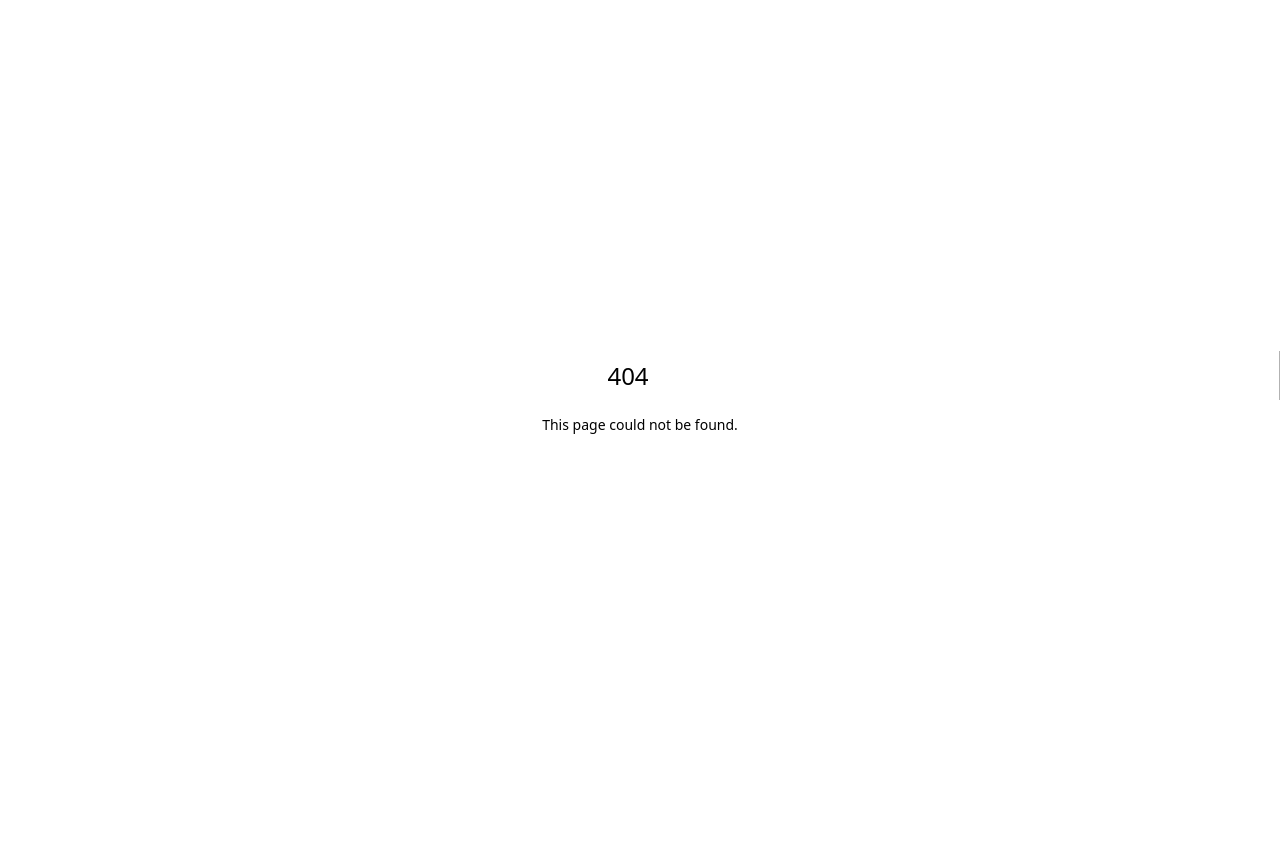
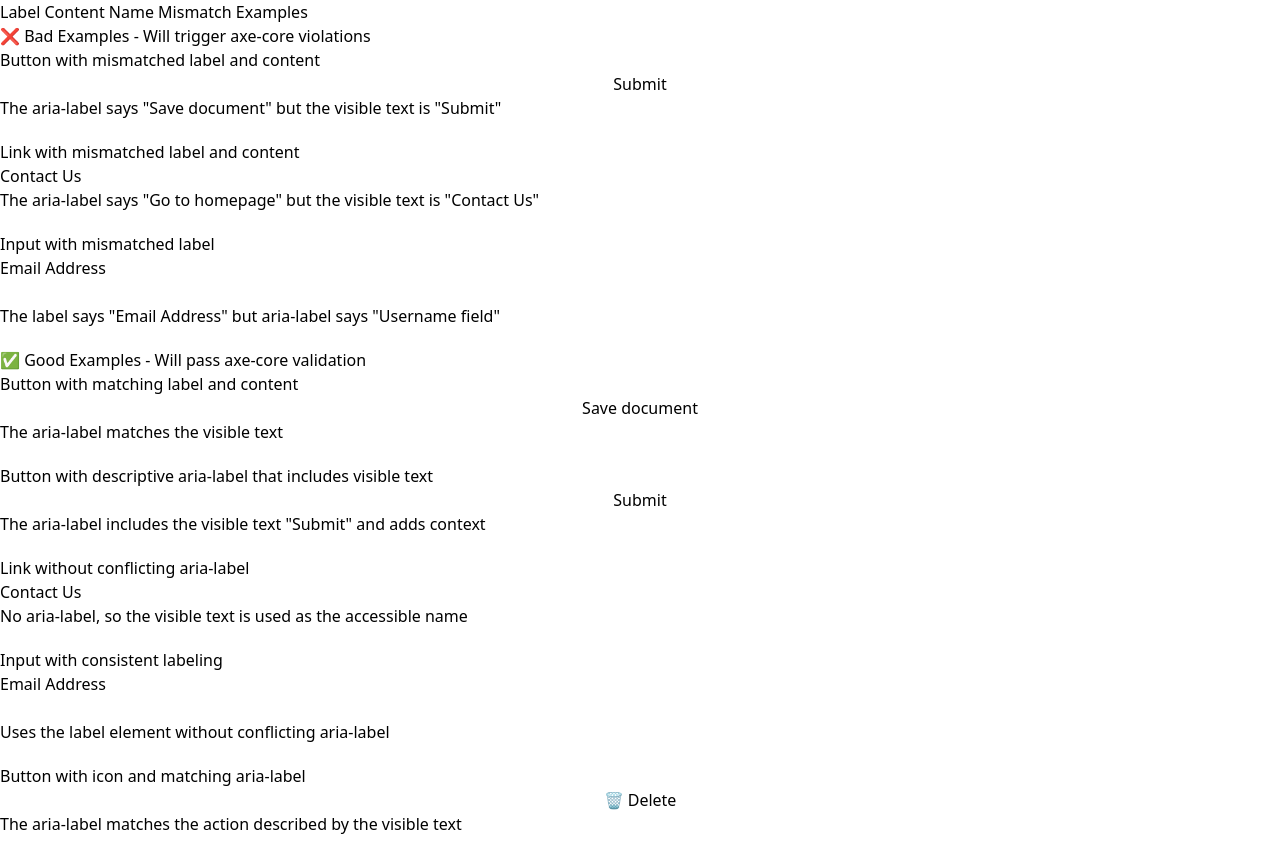
Before and after one commit to test-party/guinea-pig-next, a Next.js app: page /label-content-name-mismatch in a window 1280 px wide. Before the commit this address had no page. Before the commit the page ends 800 px from the top, so only its background shows below. Built offline with nearby package versions, Linux system fonts and the light colour scheme.

Commit message:
Label Content Name Mismatch

```diff
--- /dev/null
+++ b/src/app/label-content-name-mismatch/page.tsx
@@ -0,0 +1,71 @@
+//http://localhost:3000/label-content-name-mismatch
+'use client'
+import React from 'react'
+
+const Page = () => {
+    return (
+        <div>
+            <h1>Label Content Name Mismatch Examples</h1>
+
+            <section>
+                <h2>❌ Bad Examples - Will trigger axe-core violations</h2>
+
+                <div style={{ marginBottom: '20px' }}>
+                    <h3>Button with mismatched label and content</h3>
+                    <button aria-label="Save document">Submit</button>
+                    <p>The aria-label says "Save document" but the visible text is "Submit"</p>
+                </div>
+
+                <div style={{ marginBottom: '20px' }}>
+                    <h3>Link with mismatched label and content</h3>
+                    <a href="#" aria-label="Go to homepage">Contact Us</a>
+                    <p>The aria-label says "Go to homepage" but the visible text is "Contact Us"</p>
+                </div>
+
+                <div style={{ marginBottom: '20px' }}>
+                    <h3>Input with mismatched label</h3>
+                    <label htmlFor="email-input">Email Address</label>
+                    <input id="email-input" type="email" aria-label="Username field" />
+                    <p>The label says "Email Address" but aria-label says "Username field"</p>
+                </div>
+            </section>
+
+            <section>
+                <h2>✅ Good Examples - Will pass axe-core validation</h2>
+
+                <div style={{ marginBottom: '20px' }}>
+                    <h3>Button with matching label and content</h3>
+                    <button aria-label="Save document">Save document</button>
+                    <p>The aria-label matches the visible text</p>
+                </div>
+
+                <div style={{ marginBottom: '20px' }}>
+                    <h3>Button with descriptive aria-label that includes visible text</h3>
+                    <button aria-label="Submit form to save changes">Submit</button>
+                    <p>The aria-label includes the visible text "Submit" and adds context</p>
+                </div>
+
+                <div style={{ marginBottom: '20px' }}>
+                    <h3>Link without conflicting aria-label</h3>
+                    <a href="#">Contact Us</a>
+                    <p>No aria-label, so the visible text is used as the accessible name</p>
+                </div>
+
+                <div style={{ marginBottom: '20px' }}>
+                    <h3>Input with consistent labeling</h3>
+                    <label htmlFor="email-input-good">Email Address</label>
+                    <input id="email-input-good" type="email" />
+                    <p>Uses the label element without conflicting aria-label</p>
+                </div>
+
+                <div style={{ marginBottom: '20px' }}>
+                    <h3>Button with icon and matching aria-label</h3>
+                    <button aria-label="Delete item">🗑️ Delete</button>
+                    <p>The aria-label matches the action described by the visible text</p>
+                </div>
+            </section>
+        </div>
+    )
+}
+
+export default Page
```
